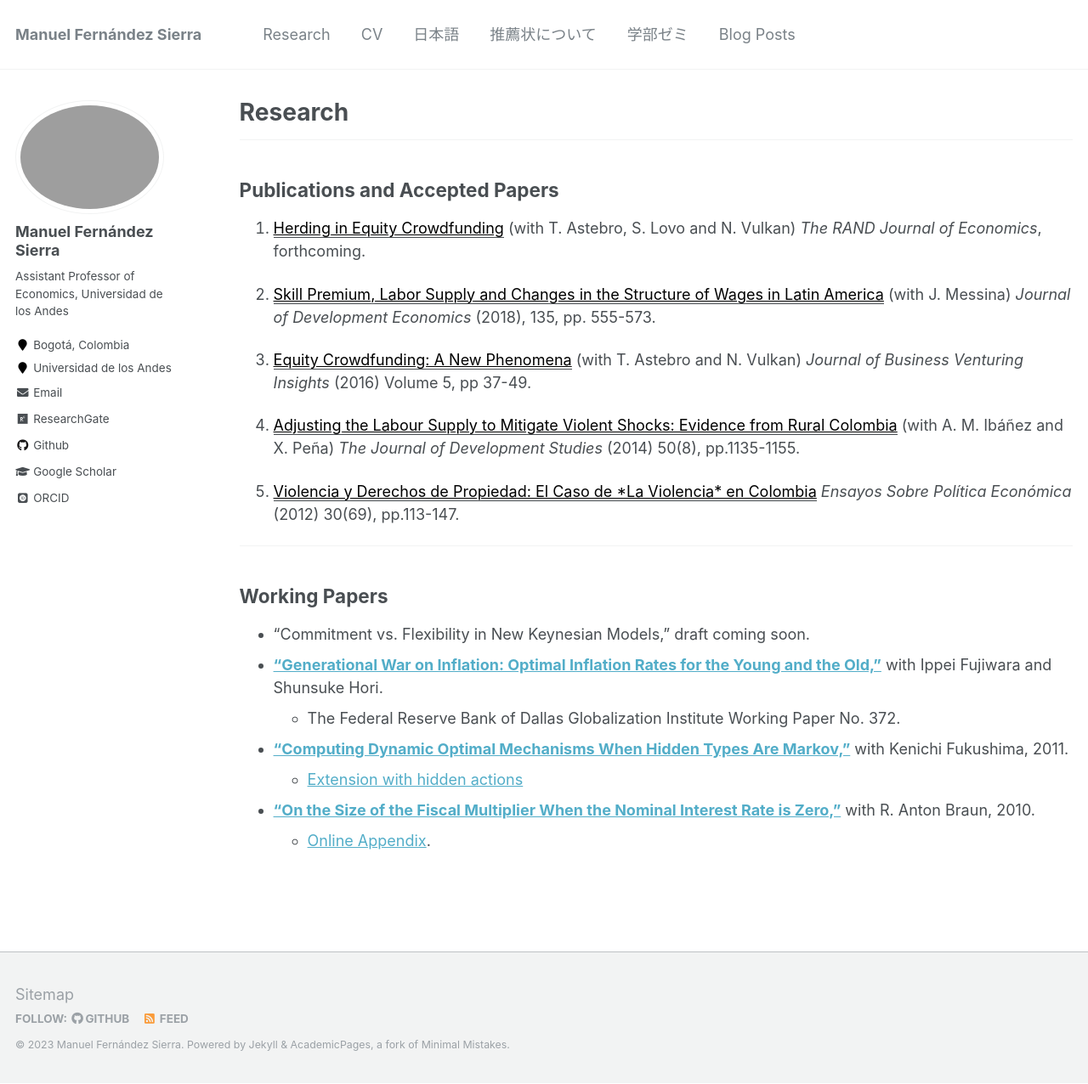
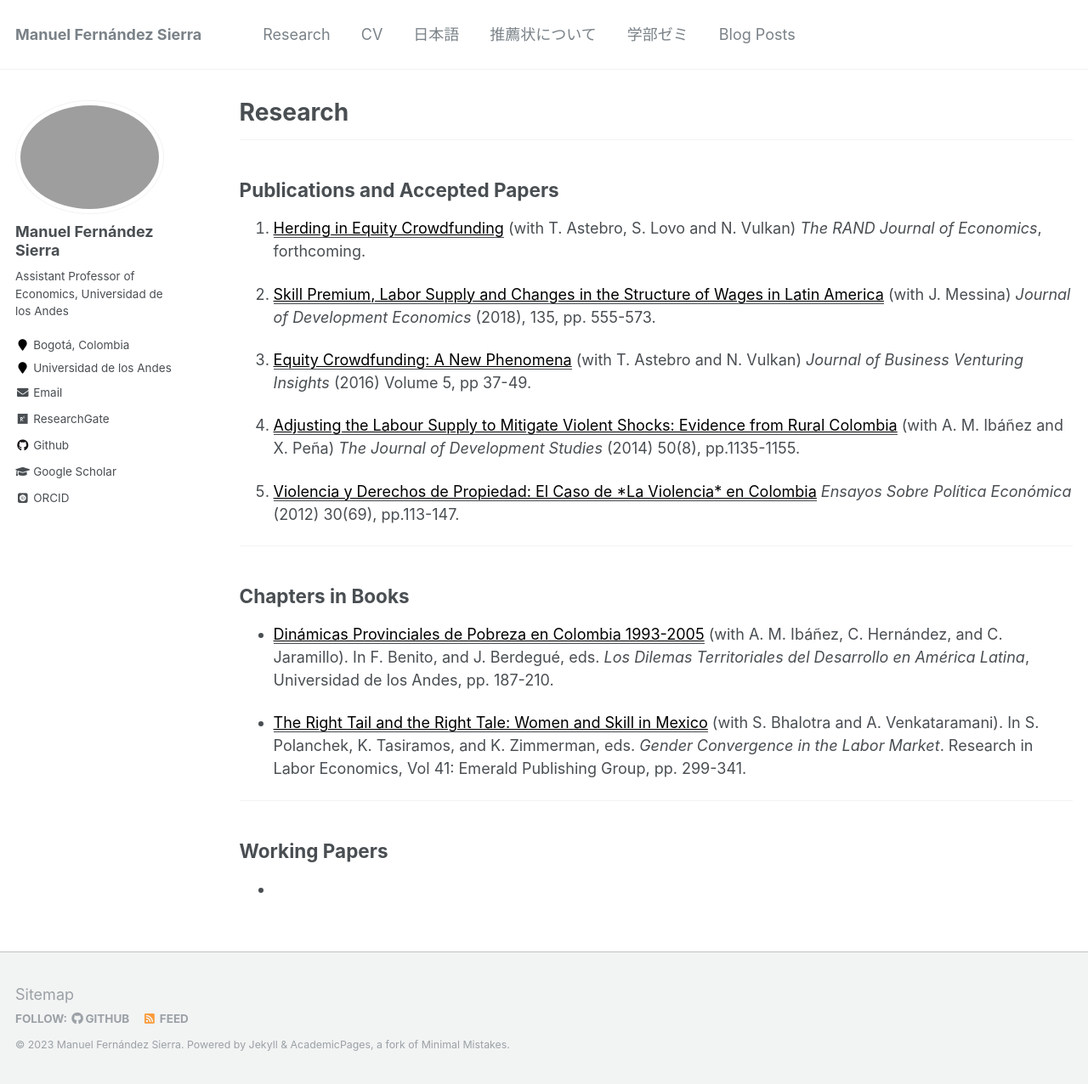
Before and after one commit to man-fern/man-fern.github.io, a Jekyll site: the page built from _pages/research.md, in a window 1280 px wide and 1276 px high. Shown: the whole window at 85% size. Built offline with Jekyll 4.4.1, drawn with Linux system fonts in a browser that asks for light colours; some web fonts are replaced.

Commit message:
Update research.md

```diff
--- a/_pages/research.md
+++ b/_pages/research.md
@@ -10,6 +10,7 @@ redirect_from:
 <hr>
 
 ## Publications and Accepted Papers
+
 1. <a href="https://people.hec.edu/lovo/wp-content/uploads/sites/28/2023/01/Herding_Equity_Crowdfunding-4.pdf" style="color: black;"> <u>Herding in Equity Crowdfunding</u></a> (with T. Astebro, S. Lovo and N. Vulkan) *The RAND Journal of Economics*, forthcoming.
 
 2. <a href="https://www.sciencedirect.com/science/article/abs/pii/S0304387818304905" style="color: black;"> <u>Skill Premium, Labor Supply and Changes in the Structure of Wages in Latin America</u></a> (with J. Messina) *Journal of Development Economics* (2018), 135, pp. 555-573.
@@ -22,11 +23,14 @@ redirect_from:
 
 <hr>
 
+## Chapters in Books
+
+* <a href="https://www.jstor.org/stable/10.7440/j.ctt1g0b7ps" style="color: black;"> <u>Dinámicas Provinciales de Pobreza en Colombia 1993-2005</u></a> (with A. M.  Ibáñez, C. Hernández, and C. Jaramillo). In F. Benito, and J. Berdegué, eds. *Los Dilemas Territoriales del Desarrollo en América Latina*, Universidad de los Andes, pp. 187-210.
+
+* <a href="https://www.emerald.com/insight/publication/doi/10.1108/S0147-9121201541" style="color: black;"> <u>The Right Tail and the Right Tale: Women and Skill in Mexico</u></a> (with S. Bhalotra and A. Venkataramani). In S. Polanchek, K. Tasiramos, and K. Zimmerman, eds. *Gender Convergence in the Labor Market*. Research in Labor Economics, Vol 41: Emerald Publishing Group, pp. 299-341.
+
+<hr>
+
 ## Working Papers
-* "Commitment vs. Flexibility in New Keynesian Models," draft coming soon.
-* [**"Generational War on Inflation: Optimal Inflation Rates for the Young and the Old,"**](https://www.dallasfed.org/~/media/documents/institute/wpapers/2019/0372.pdf) with Ippei Fujiwara and Shunsuke Hori.
-  * The Federal Reserve Bank of Dallas Globalization Institute Working Paper No. 372.
-* [**"Computing Dynamic Optimal Mechanisms When Hidden Types Are Markov,"**](/files/Fukushima_Waki.pdf) with Kenichi Fukushima, 2011.
-  * [Extension with hidden actions](/files/Fukushima_Waki_extension_hidden_actions.pdf)
-* [**"On the Size of the Fiscal Multiplier When the Nominal Interest Rate is Zero,"**](/files/Braun_Waki_2010.pdf) with R. Anton Braun, 2010.
-  * [Online Appendix](/files/Braun_Waki_2010_Appendix.pdf).
+
+*
```
